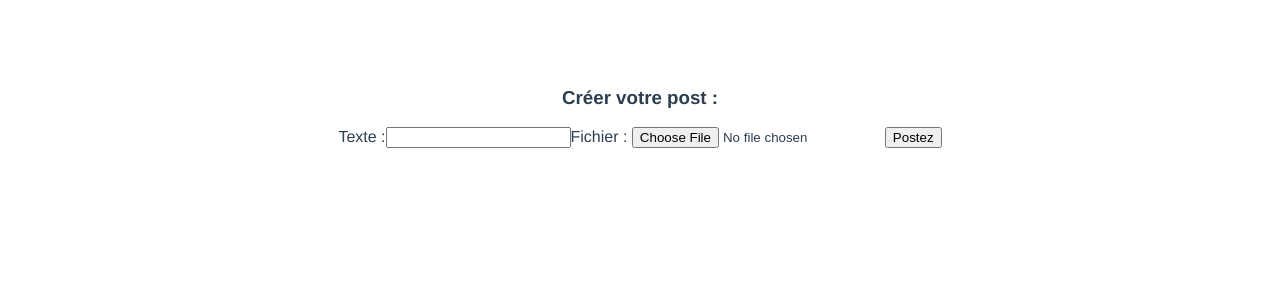
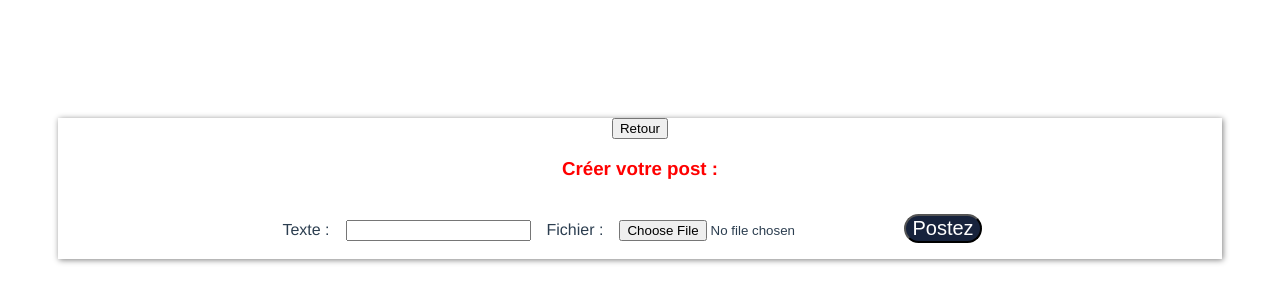
Before and after one commit to VinceM59/Groupomania, a Vue app in the folder frontend/: page /createPost in a window 1280 px wide. Shown: the top 302 px of the page. Built offline with nearby package versions, Linux system fonts and the light colour scheme.

Commit message:
CreatePost visuel

```diff
--- a/frontend/src/components/Header.vue
+++ b/frontend/src/components/Header.vue
@@ -20,7 +20,13 @@
 export default {
     name: 'Header-nav',
 
+logout() {
+      this.$store.commit('logout');
+      localStorage.clear();
+      this.$router.push('/');
+        },
 }
+
 </script>
 
 <style scoped>
--- a/frontend/src/views/CreatePost.vue
+++ b/frontend/src/views/CreatePost.vue
@@ -1,6 +1,10 @@
 <template>
 
+
     <div id="createPost">
+<div>
+  <input type="button" value="Retour" onclick="history.go(-1)">
+</div>
         <form
       class="createPost"
       enctype="multipart/form-data"
@@ -8,13 +12,8 @@
       @submit.prevent="createPost()"
     >
       <h3>Créer votre post :</h3>
-      <label
-        >Texte :<input name="text" id="text" type="text" v-model="post.text"
-      /></label>
-      <label
-        >Fichier :
-        <input name="image" id="image" type="file" @change="onFileChange"
-      /></label>
+      <label>Texte :<input name="text" id="text" type="text" v-model="post.content"/></label>
+      <label>Fichier :<input name="image" id="image" type="file" @change="onFileChange"/></label>
       <button
         v-on:click.prevent.stop="createPost"
         aria-label="Postez"
@@ -35,7 +34,7 @@ export default {
     data(){
         return{
             post:{
-                post:null,
+                content:null,
                 pictureURL:null,
                 userId:null,
             }
@@ -44,7 +43,7 @@ export default {
     methods:{
         createPost(){
             axios.post("http://localhost:3000/api/post",{
-                post:this.post.post,
+                post:this.post.content,
                 pictureURL:this.post.pictureURL,
                 userId:this.post.userId
             }, {
@@ -62,6 +61,27 @@ export default {
 			})
     }
 
+
+
+        // createPost(){
+        //     const request = new XMLHttpRequest()
+        //     request.open("post", "http://localhost:3000/api/post", true);
+        //     request.setRequestHeader(
+        //         "authorization",
+        //         "Bearer" + localStorage.getItem("token")
+        //     );
+        //     const formData = new formData();
+        //     formData.append("text", this.post.content)
+        //     formData.append("image", this.post.pictureUrl)
+        //     request.send(formData)
+        //     request.onreadystatechange=()=>{
+        //         if (request.readyState == XMLHttpRequest.DONE){
+        //             if (request.status ==201){
+        //                 this.$router.go(0);
+        //             }
+        //         }
+        //     };
+        // },
 }
 }
 </script>
@@ -72,20 +92,33 @@ export default {
 {
     margin: 1rem;
 }
-#title
+h3
 {
-    width: 12rem;
-    border: solid 2px;
+    color: red;
 }
 
-#post
+#createPost
 {
-    width: 20rem;
-    border: solid 2px;
+    display: flex;
+  flex-direction: column;
+  align-items: center;
+  box-sizing: border-box;
+  box-shadow: 1px 1px 6px grey;
+  margin: 50px;
+}
+input#text{
+    margin:1rem;
 }
 
-#postButton
-{
-    width: 15rem;
+input#image {
+  margin:1rem;
+}
+
+button {
+    margin: 1rem;
+  font-size: 20px;
+  border-radius: 25px;
+  background: rgba(23, 35, 60);
+  color: white;
 }
 </style>
```
